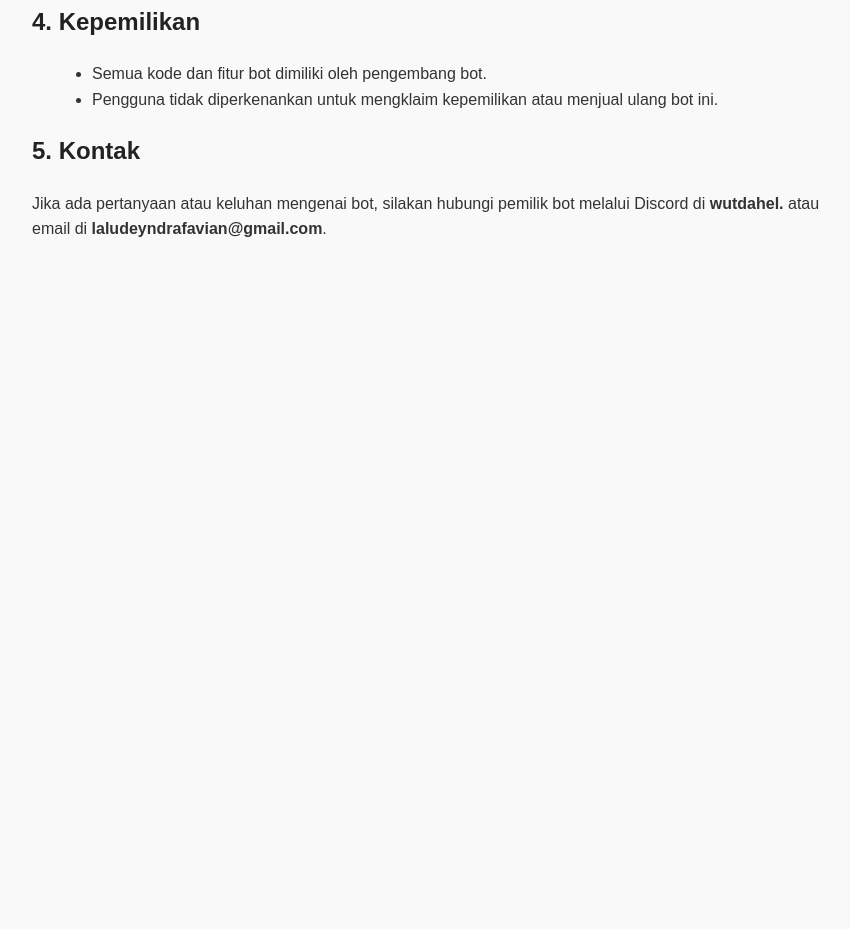
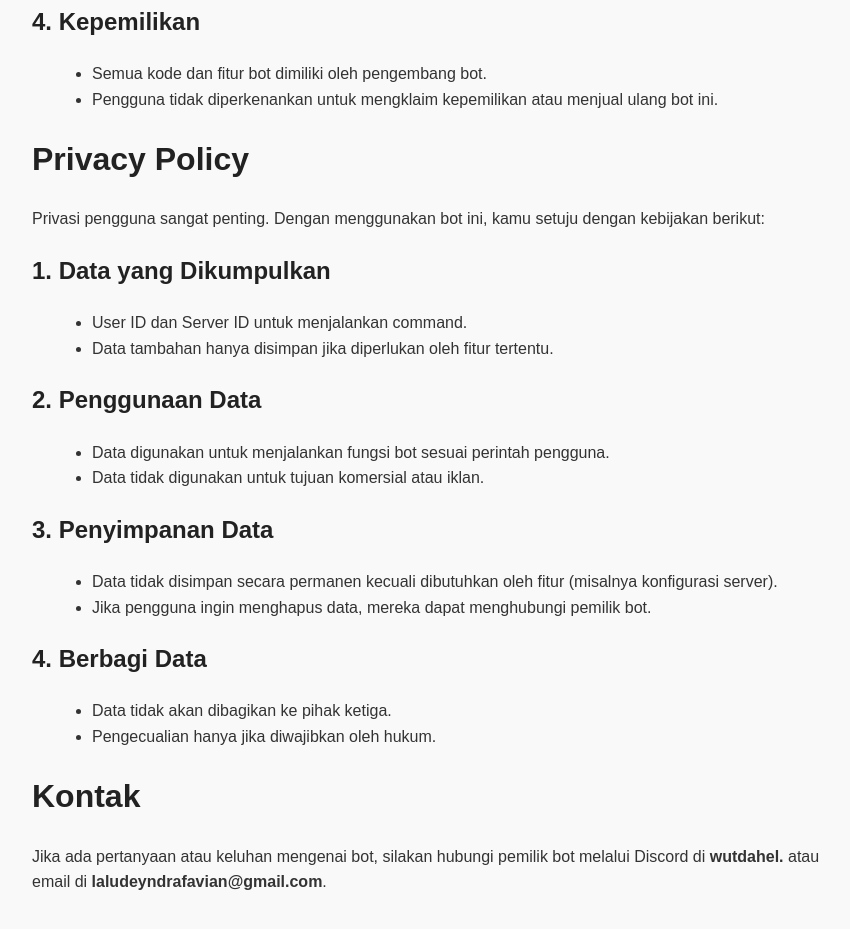
Before and after one commit to LaluDeyndra/DiscordBot, a plain HTML site: page index.html in a window 1280 px wide. Shown: the part 569-1498 px from the top of the page, without its empty margins (208-1058 px from the left). Before the commit the page ends 851 px from the top, so only its background shows below. Drawn offline with Linux system fonts and the light colour scheme.

Commit message:
adding ToS n Privacy Policy

```diff
--- a/index.html
+++ b/index.html
@@ -3,7 +3,7 @@
   <head>
     <meta charset="UTF-8" />
     <meta name="viewport" content="width=device-width, initial-scale=1.0" />
-    <title>Terms of Service - Discord Bot</title>
+    <title>Terms of Service & Privacy Policy - Discord Bot</title>
     <style>
       body {
         font-family: Arial, sans-serif;
@@ -51,7 +51,34 @@
       <li>Pengguna tidak diperkenankan untuk mengklaim kepemilikan atau menjual ulang bot ini.</li>
     </ul>
 
-    <h2>5. Kontak</h2>
+    <h1>Privacy Policy</h1>
+    <p>Privasi pengguna sangat penting. Dengan menggunakan bot ini, kamu setuju dengan kebijakan berikut:</p>
+
+    <h2>1. Data yang Dikumpulkan</h2>
+    <ul>
+      <li>User ID dan Server ID untuk menjalankan command.</li>
+      <li>Data tambahan hanya disimpan jika diperlukan oleh fitur tertentu.</li>
+    </ul>
+
+    <h2>2. Penggunaan Data</h2>
+    <ul>
+      <li>Data digunakan untuk menjalankan fungsi bot sesuai perintah pengguna.</li>
+      <li>Data tidak digunakan untuk tujuan komersial atau iklan.</li>
+    </ul>
+
+    <h2>3. Penyimpanan Data</h2>
+    <ul>
+      <li>Data tidak disimpan secara permanen kecuali dibutuhkan oleh fitur (misalnya konfigurasi server).</li>
+      <li>Jika pengguna ingin menghapus data, mereka dapat menghubungi pemilik bot.</li>
+    </ul>
+
+    <h2>4. Berbagi Data</h2>
+    <ul>
+      <li>Data tidak akan dibagikan ke pihak ketiga.</li>
+      <li>Pengecualian hanya jika diwajibkan oleh hukum.</li>
+    </ul>
+
+    <h1>Kontak</h1>
     <p>Jika ada pertanyaan atau keluhan mengenai bot, silakan hubungi pemilik bot melalui Discord di <strong>wutdahel.</strong> atau email di <strong>laludeyndrafavian@gmail.com</strong>.</p>
   </body>
 </html>
```
